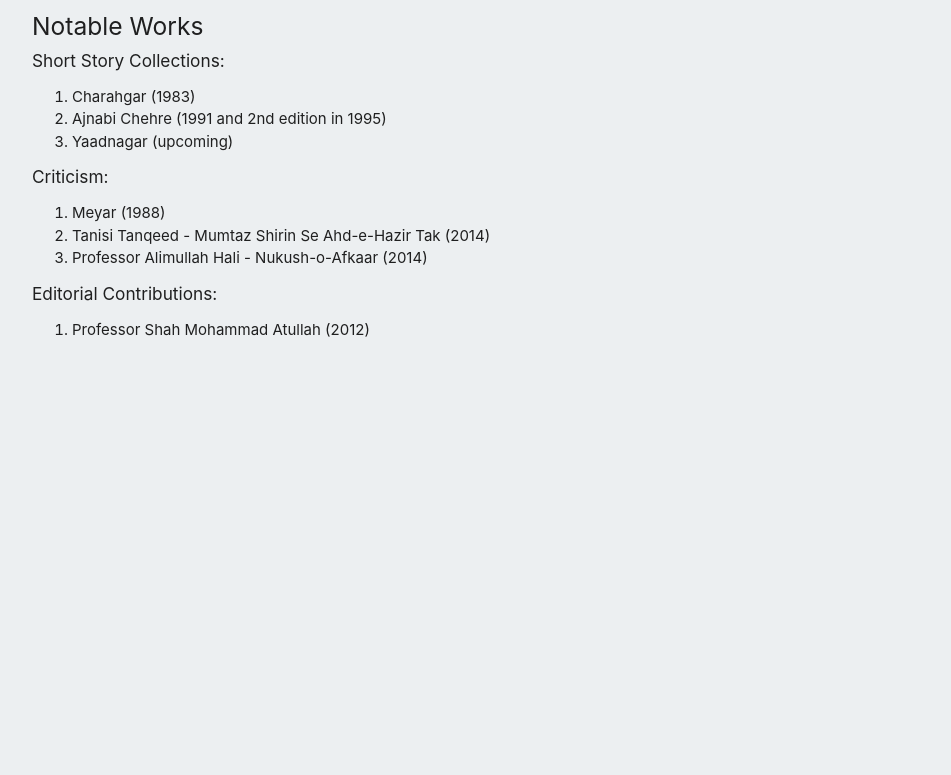
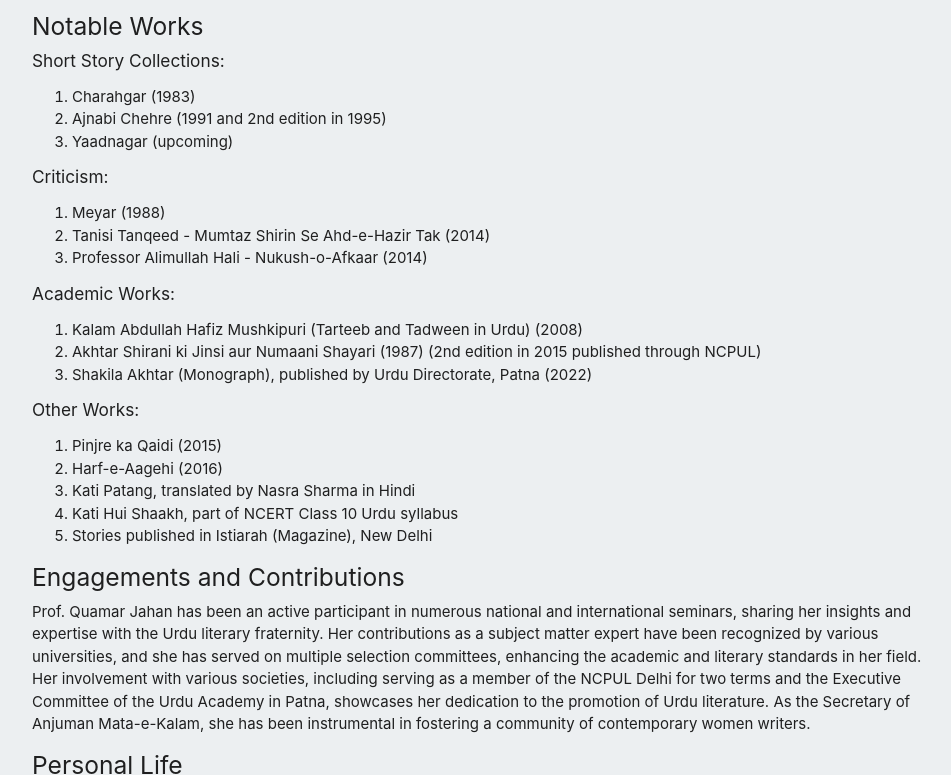
Before and after one commit to Shaheer-rossoneri14/QuamarJahan, a plain HTML site: page index.html in a window 1280 px wide. Shown: the part 2025-2800 px from the top of the page, without its empty margins (160-1111 px from the left). Before the commit the page ends 2396 px from the top, so only its background shows below. Drawn offline with nearby package versions, Linux system fonts and the light colour scheme.

Commit message:
Fixed missing text bug on index page

```diff
--- a/index.html
+++ b/index.html
@@ -128,10 +128,6 @@
                 /* Further reduce font size for very small screens */
             }
 
-            p {
-                font-size: 2rem;
-                /* Smaller font size for paragraphs on very small screens */
-            }
         }
 
         @media screen and (max-width: 600px) {
@@ -258,7 +254,7 @@
             <p>
                 Throughout her career, Prof. Quamar Jahan has been honored with prestigious awards, including the
                 National
-                Fellowship Award by the UGC Delhi and the Imtiaz-e-meer by the Fakhruddin Ali Ahmad Memorial Committee
+                Fellowship Award by the UGC Delhi and the Imtiaz-e-Meer by the Fakhruddin Ali Ahmad Memorial Committee
                 in
                 Lucknow in 1997.
             </p>
@@ -292,12 +288,78 @@
                 <li>Professor Alimullah Hali - Nukush-o-Afkaar (2014)</li>
             </ol>
 
-            <h6>Editorial Contributions:</h6>
+            <h6>Academic Works:</h6>
             <ol>
-                <li>Professor Shah Mohammad Atullah (2012)</li>
+                <li>Kalam Abdullah Hafiz Mushkipuri (Tarteeb and Tadween in Urdu) (2008)</li>
+                <li>Akhtar Shirani ki Jinsi aur Numaani Shayari (1987) (2nd edition in 2015 published through NCPUL)
+                </li>
+                <li>Shakila Akhtar (Monograph), published by Urdu Directorate, Patna (2022)</li>
             </ol>
+
+            <h6>Other Works:</h6>
+            <ol>
+                <li>Pinjre ka Qaidi (2015)</li>
+                <li>Harf-e-Aagehi (2016)</li>
+                <li>Kati Patang, translated by Nasra Sharma in Hindi</li>
+                <li>Kati Hui Shaakh, part of NCERT Class 10 Urdu syllabus</li>
+                <li>Stories published in Istiarah (Magazine), New Delhi</li>
+            </ol>
+
+            <h5>Engagements and Contributions</h5>
+            Prof. Quamar Jahan has been an active participant in numerous national and international seminars, sharing
+            her
+            insights and expertise with the Urdu literary fraternity. Her contributions as a subject matter expert have
+            been
+            recognized by various universities, and she has served on multiple selection committees, enhancing the
+            academic
+            and literary standards in her field.
+
+            Her involvement with various societies, including serving as a member of the NCPUL Delhi for two terms and
+            the
+            Executive Committee of the Urdu Academy in Patna, showcases her dedication to the promotion of Urdu
+            literature.
+            As the Secretary of Anjuman Mata-e-Kalam, she has been instrumental in fostering a community of contemporary
+            women writers.
+
+            <h5>Personal Life</h5>
+            Prof. Quamar Jahan was married to the late M.B. Hasan, a Divisional Engineer in Telecom Department of India.
+            They
+            had two children, Hasan Perwez and Seema Hasan. Beyond her academic and literary pursuits, she enjoys
+            writing
+            stories and critiques, with a particular interest in modern literature. Her remarkable journey in the realm
+            of
+            Urdu literature is a testament to her dedication, talent, and passion for the literary arts. Her extensive
+            body of
+            work continues to inspire and influence readers and scholars alike.
+            <br>
+            <br>
+            <br>
         </div>
     </div>
+    <!-- FOOTER  -->
+    <footer class="page-footer teal darken-4">
+        <div class="container">
+            <div class="row">
+                <div class="col l6 s12">
+                    <h5 class="white-text">About</h5>
+                    <p class="grey-text text-lighten-4">Welcome to the digital home of Prof. Quamar Jahan’s literary
+                        works. This
+                        website celebrates her contribution to Urdu literature, offering her books and biography to a
+                        global
+                        audience. Our aim is to provide a seamless reading experience across all devices. Enjoy
+                        exploring and
+                        discovering her rich storytelling!</p>
+                </div>
+            </div>
+        </div>
+
+        <div class="footer-copyright">
+            <div class="container">
+                Made by Shaheer Hasan</a>
+            </div>
+        </div>
+    </footer>
+
 
     <script src="https://code.jquery.com/jquery-3.6.0.min.js"></script>
     <script src="js/materialize.js"></script>
```
